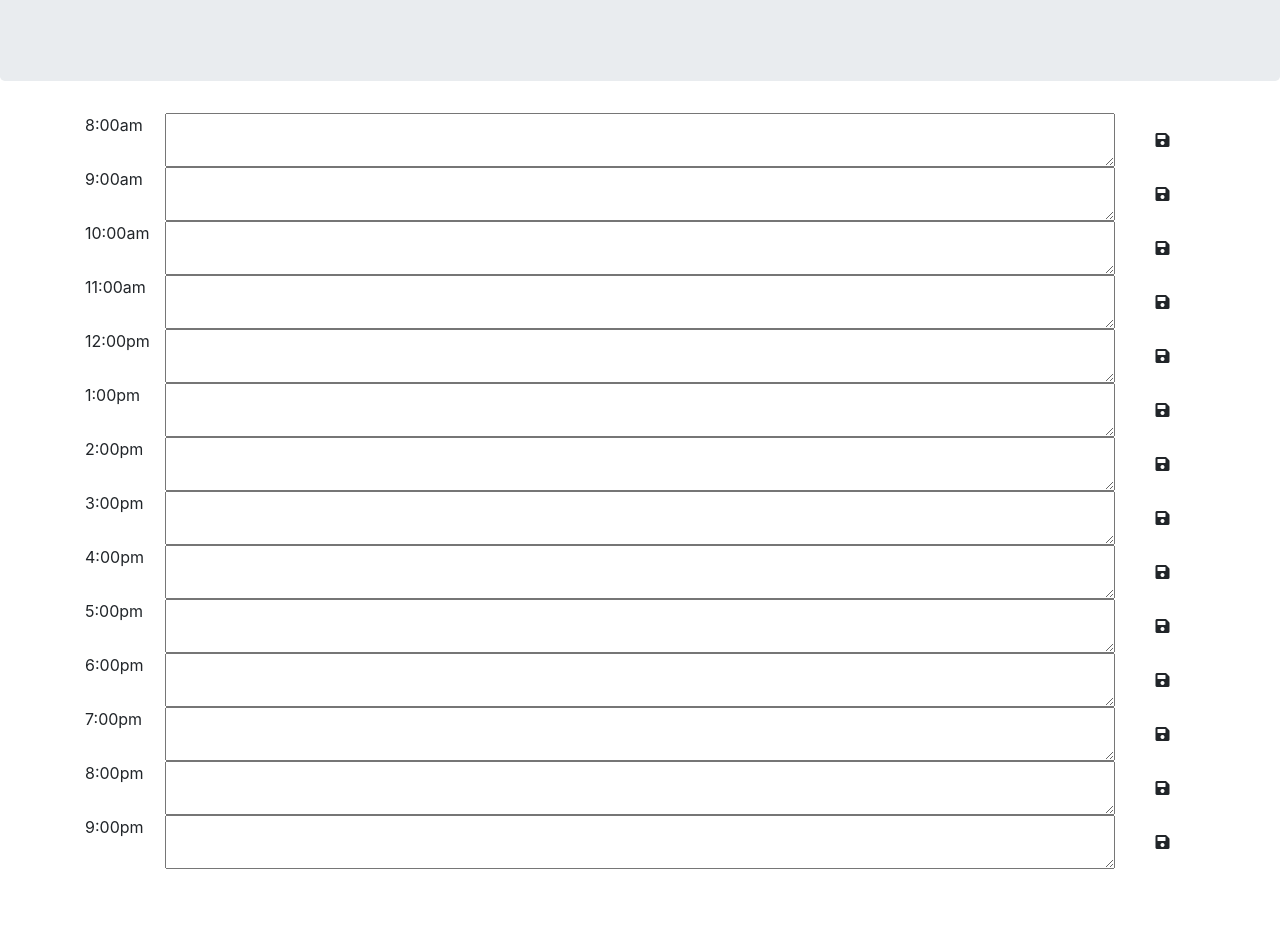
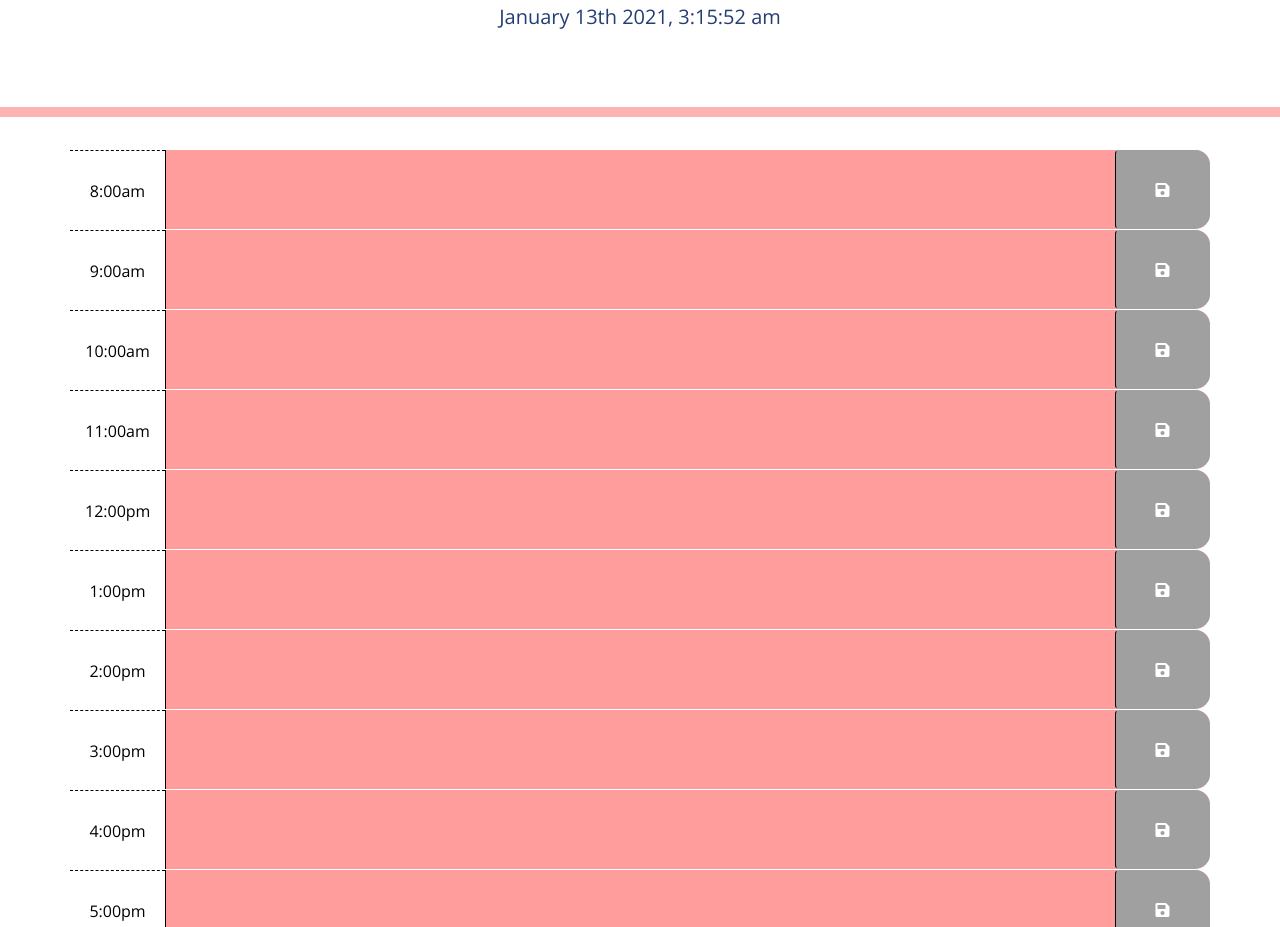
Before and after one commit to dorykahale/Work-Scheduler, a plain HTML site: page index.html in a window 1280 px wide. Shown: the part 187-1114 px from the top of the page. Before the commit the page ends 1056 px from the top, so only its background shows below. Drawn offline with nearby package versions, Linux system fonts and the light colour scheme; the site is published under a folder, as on GitHub Pages, so addresses that start at the root find nothing.

Commit message:
fixed html error

```diff
--- a/index.html
+++ b/index.html
@@ -18,7 +18,7 @@
       href="https://fonts.googleapis.com/css?family=Open+Sans&display=swap"
       rel="stylesheet"
     />
-    <link rel="stylesheet" href="/assets/style.css" />
+    <link rel="stylesheet" href="./assets/style.css" />
     <title>Work Day Scheduler</title>
   </head>
 
@@ -153,7 +153,7 @@
 </div>
 
     <script src="https://cdnjs.cloudflare.com/ajax/libs/jquery/3.2.1/jquery.min.js"></script>
-    <script src="/assets/script.js"></script>
+    <script src="./assets/script.js"></script>
     <script src="https://cdnjs.cloudflare.com/ajax/libs/moment.js/2.24.0/moment.min.js"></script>
   </body>
 </html>
```
